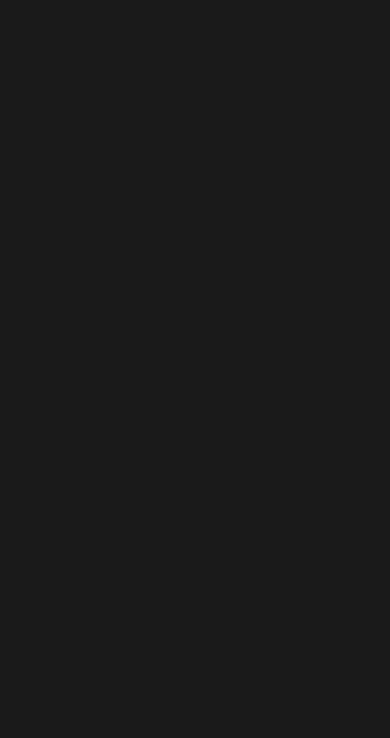
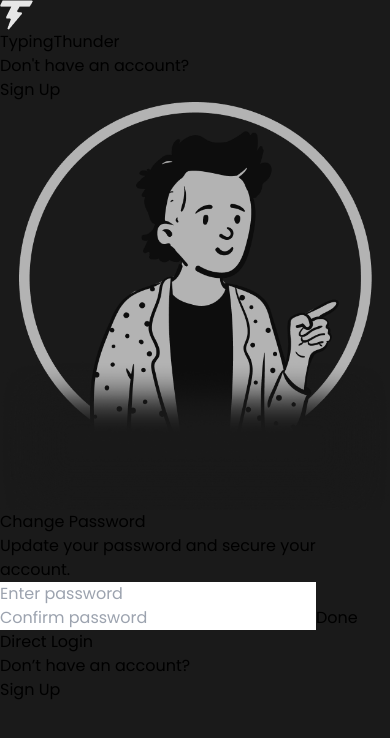
Before and after one commit to traptijindal/Typing-Thunder, a React (Vite) app in the folder typing_thunder/: page /change-password in a window 390 px wide. Before the commit this address had no page. Shown: the top 738 px of the page. Built offline with nearby package versions, Linux system fonts and the light colour scheme.

Commit message:
reset page and chnage password page

```diff
--- a/typing_thunder/src/App.jsx
+++ b/typing_thunder/src/App.jsx
@@ -3,6 +3,8 @@ import { Routes,Route } from 'react-router-dom'
 import Landing from './Pages/Landing.jsx'
 import Login from './Pages/Login.jsx'
 import Signup from './Pages/Signup.jsx'
+import Reset from './Pages/Reset.jsx'
+import ChangePassword from './Pages/ChangePassword.jsx'
 
 
 const App = () => {
@@ -12,6 +14,8 @@ const App = () => {
       <Route path="/" element={<Landing/>}/>
       <Route path="/login" element={<Login/>}/>
       <Route path="/signup" element={<Signup/>}/>
+      <Route path='/reset' element={<Reset/>}/>
+      <Route path='/change-password' element={<ChangePassword/>}/>
       </Routes>
 
     </div>
--- a/typing_thunder/src/CSS/Login.css
+++ b/typing_thunder/src/CSS/Login.css
@@ -9,6 +9,7 @@
   .wrapper {
     display: inline-flex;
      align-items: center;
+
   }
 
   .wrapper .static-txt {
@@ -70,3 +71,45 @@
     }
 
  }
+
+ @media (max-width: 1200px) {
+  .content {
+    margin: 32px 60px;
+  }
+
+  .wrapper .static-txt, .dynamic-txts li {
+    font-size: 32px;
+  }
+}
+
+@media (max-width: 992px) {
+  .content {
+    margin: 32px 40px;
+  }
+
+  .wrapper .static-txt, .dynamic-txts li {
+    font-size: 28px;
+  }
+}
+
+@media (max-width: 768px) {
+  .content {
+    margin: 32px 20px;
+  }
+
+  .wrapper {
+    flex-direction: column;
+    align-items: flex-start;
+  }
+
+  .wrapper .static-txt, .dynamic-txts li {
+    font-size: 24px;
+  }
+
+  .dynamic-txts {
+    margin-left: 0;
+    margin-top: 10px;
+    height: 24px;
+    line-height: 24px;
+  }
+}
--- /dev/null
+++ b/typing_thunder/src/Pages/ChangePassword.jsx
@@ -0,0 +1,49 @@
+import React from 'react'
+import image from "/reset_1.png"
+import logo from '/Logo.png'
+import { FcGoogle } from "react-icons/fc";
+
+const ChangePassword = () => {
+  return (
+    <div className='mx-5 md:my-[25px] lg:my-[32px] lg:mx-[80px] bg-[#1A1A1A] overflow-hidden '>
+      <div className='hidden text-sm lg:text-xl md:flex justify-between mb-[40px] lg:mb-[60px] '>
+    <div className='flex gap-[8px]'>
+      <img src={logo} alt="" className='width-[24px] height-[22px] lg:width-[33px] lg:height-[31px]'/>
+      <p className='text-[#E6E6E6]'>TypingThunder</p>
+    </div>
+
+
+   <div className='text-sm lg:text-lg flex gap-[8px]'>
+      <p className='text-[#B3B3B3] '>Don't have an account?</p>
+      <p className='text-[#FFFFFF] underline decoration-white underline-offset-4'>Sign Up</p>
+    </div>
+   </div>
+
+   <div className=' flex flex-col md:flex-row justify-between  mt-10 lg:mt-20'>
+      <div className="left w-[50%] hidden md:block">
+        <img src={image} alt="" className='h-[400px] lg:h-[500px] lg:w-[520px]' />
+     </div>
+
+     <div className="right w-full md:w-[40%] text-white ">
+         <h1 className='text-2xl lg:text-4xl text-[#FFFFFF] mb-2'>Change Password</h1>
+        <p className='text-[#B3B3B3] text-sm lg:text-base mb-6'>Update your password and secure your account.</p>
+        <input type="text" placeholder='Enter password' className='block w-full text-black bg-[#1A1A1A] mb-6 border border-white rounded-xl py-4 pl-2 pr-8 text-sm lg:text-lg'/>
+        <input type="text" placeholder='Confirm password' className='block w-full text-black bg-[#1A1A1A] mb-20 md:mb-6 border border-white rounded-xl py-4 pl-2 pr-8 text-sm lg:text-lg'/>
+        <button className='w-full mb-6 bg-white text-black border border-white rounded-xl py-2 lg:py-4 pl-2 pr-8 text-center  text-base lg:text-xl font-semibold'>Done</button>
+
+        <button className='w-full mb-4 md:mb-6  text-white border border-white rounded-xl py-2 lg:py-4 pl-2 pr-8 text-center  text-base lg:text-xl '>Direct Login</button>
+      </div>
+
+      <div className='flex md:hidden justify-center'>
+        <p className='text-[#B3B3B3] mr-2 '>Don’t have an account?</p>
+        <p className='text-[#FFFFFF]'>Sign Up</p>
+      </div>
+
+    </div>
+    </div>
+
+
+  )
+}
+
+export default ChangePassword
--- a/typing_thunder/src/Pages/Login.jsx
+++ b/typing_thunder/src/Pages/Login.jsx
@@ -1,19 +1,23 @@
-import React from 'react'
+import React, { useState } from 'react'
 import logo from '/Logo.png'
 import { FcGoogle } from "react-icons/fc";
 import '../CSS/Login.css'
 
 
 const Login = () => {
+
+
   return (
-    <div className='content '>
-    <div className='text-xl flex justify-between mb-[72px] '>
+    <div className='overflow-hidden'>
+   <div className='content '>
+      <div className='text-sm lg:text-xl flex justify-between mb-[40px] lg:mb-[60px] '>
       <div className='flex gap-[8px]'>
-        <img src={logo} alt="" className='width-[33px] height-[31px]'/>
+        <img src={logo} alt="" className='width-[24px] height-[22px] lg:width-[33px] lg:height-[31px]'/>
         <p className='text-[#E6E6E6]'>TypingThunder</p>
       </div>
 
-      <div className='text-lg flex gap-[8px]'>
+
+     <div className='text-sm lg:text-lg flex gap-[8px]'>
         <p className='text-[#B3B3B3] '>Don't have an account?</p>
         <p className='text-[#FFFFFF] underline decoration-white underline-offset-4'>Sign Up</p>
       </div>
@@ -22,8 +26,8 @@ const Login = () => {
 
       <div className='flex justify-between'>
         <div className='left w-[50%] mt-20 '>
-          <p className='text-[36px] text-[#B3B3B3]'>Compete with your friends</p>
-          <div className="wrapper mb-6">
+          <p className='text-[25px] lg:text-[36px] text-[#B3B3B3]'>Compete with your friends</p>
+          <div className="wrapper mb-4">
             <div className="static-txt">
                  in</div>
            <ul className="dynamic-txts">
@@ -32,27 +36,28 @@ const Login = () => {
            </ul>
           </div>
 
-           <p className='text-[#B3B3B3] text-xl mb-6'>Assess and improve your typing speed with our interactive typing tests. Receive instant feedback and track your progress over time.</p>
-           <button className='bg-[#FFFFFF] text-black text-base px-8 py-4 rounded-xl font-semibold'>Test Speed</button>
+           <p className='text-[#B3B3B3] text-base lg:text-xl mb-4'>Assess and improve your typing speed with our interactive typing tests. Receive instant feedback and track your progress over time.</p>
+           <button className='bg-[#FFFFFF] text-black text-base px-8 py-2 lg:py-4 rounded-xl font-semibold'>Test Speed</button>
         </div>
 
         <div className='right w-[40%]'>
-             <h1 className='text-4xl text-[#FFFFFF] mb-5'>Login</h1>
-             <p className='text-[#B3B3B3] text-base mb-8'>Login to test your typing speed with your companions.</p>
-             <input type="text" placeholder='Enter registered email or username' className='block w-full text-black bg-[#1A1A1A] mb-8 border border-white rounded-xl py-4 pl-2 pr-8'/>
-             <input type='text' placeholder='Enter password' className='block w-full text-black bg-[#1A1A1A] border border-white rounded-xl py-4 pl-2 pr-8 mb-8'/>
-             <p className='text-end mb-4 text-[#FFFFFF]'>Reset password</p>
-             <div className='flex mb-8'>
+             <h1 className='text-2xl lg:text-4xl text-[#FFFFFF] mb-2'>Login</h1>
+             <p className='text-[#B3B3B3] text-sm lg:text-base mb-6'>Login to test your typing speed with your companions.</p>
+             <input type="text" placeholder='Enter registered email or username' className='block w-full text-black bg-[#1A1A1A] mb-6 border border-white rounded-xl py-4 pl-2 pr-8 text-sm lg:text-lg'/>
+             <input type='text' placeholder='Enter password' className='block w-full text-black bg-[#1A1A1A] border border-white rounded-xl py-4 pl-2 pr-8 mb-4 text-sm lg:text-lg'/>
+             <p className='text-end mb-2 text-[#FFFFFF] text-sm lg:text-base '>Reset password</p>
+             <div className='flex mb-6'>
              <input type="checkbox"/>
-             <p className='text-[#FFFFFF] ml-2 text-base'>Remember me</p>
+             <p className='text-[#FFFFFF] ml-2 text-sm lg:text-base'>Remember me</p>
              </div>
-             <button className='w-full mb-8 bg-white text-black border border-white rounded-xl py-4 pl-2 pr-8 text-center text-xl font-semibold'>Continue</button>
-             <button className='w-full text-white border border-white rounded-xl py-4 pl-2 pr-8 text-center text-xl  flex justify-center items-center'> <FcGoogle className='mr-2'/>Continue with google</button>
+             <button className='w-full mb-6 bg-white text-black border border-white rounded-xl py-2 lg:py-4 pl-2 pr-8 text-center  text-base lg:text-xl font-semibold'>Continue</button>
+             <button className='w-full text-white border border-white rounded-xl py-2 lg:py-4 pl-2 pr-8 text-center text-base lg:text-xl  flex justify-center items-center'> <FcGoogle className='mr-2'/>Continue with google</button>
 
         </div>
       </div>
 
     </div>
+    </div>
   )
 }
 
--- /dev/null
+++ b/typing_thunder/src/Pages/Reset.jsx
@@ -0,0 +1,47 @@
+import React from 'react'
+import image from "/reset_1.png"
+import logo from '/Logo.png'
+import { FcGoogle } from "react-icons/fc";
+
+
+
+const Reset = () => {
+  return (
+    <div className='mx-5 md:my-[25px] lg:my-[32px] lg:mx-[80px] bg-[#1A1A1A] overflow-hidden '>
+        <div className='hidden text-sm lg:text-xl md:flex justify-between mb-[40px] lg:mb-[60px] '>
+    <div className='flex gap-[8px]'>
+      <img src={logo} alt="" className='width-[24px] height-[22px] lg:width-[33px] lg:height-[31px]'/>
+      <p className='text-[#E6E6E6]'>TypingThunder</p>
+    </div>
+
+
+   <div className='text-sm lg:text-lg flex gap-[8px]'>
+      <p className='text-[#B3B3B3] '>Don't have an account?</p>
+      <p className='text-[#FFFFFF] underline decoration-white underline-offset-4'>Sign Up</p>
+    </div>
+   </div>
+
+    <div className=' flex flex-col md:flex-row justify-between  mt-10 lg:mt-20'>
+      <div className="left w-[50%] hidden md:block">
+        <img src={image} alt="" className='h-[400px] lg:h-[470px] ' />
+     </div>
+
+     <div className="right w-full md:w-[40%] text-white ">
+         <h1 className='text-2xl lg:text-4xl text-[#FFFFFF] mb-2'>Reset Password</h1>
+        <p className='text-[#B3B3B3] text-sm lg:text-base mb-6'>Enter your email address to reset your password</p>
+        <input type="text" placeholder='Enter registered email' className='block w-full text-black bg-[#1A1A1A] mb-32 md:mb-6 border border-white rounded-xl py-4 pl-2 pr-8 text-sm lg:text-lg'/>
+        <button className='w-full mb-6 bg-white text-black border border-white rounded-xl py-2 lg:py-4 pl-2 pr-8 text-center  text-base lg:text-xl font-semibold'>Send OTP</button>
+        <button className='w-full text-white border border-white rounded-xl py-2 lg:py-4 pl-2 pr-8 text-center text-base lg:text-xl  flex justify-center items-center'> <FcGoogle className='mr-2'/> Continue with Google</button>
+      </div>
+
+      <div className='flex md:hidden mt-9 text-center'>
+        <p className='text-[#B3B3B3] mr-2'>Don’t have an account?</p>
+        <p className='text-[#FFFFFF]'>Sign Up</p>
+      </div>
+
+    </div>
+    </div>
+  )
+}
+
+export default Reset
--- a/typing_thunder/src/index.css
+++ b/typing_thunder/src/index.css
@@ -9,6 +9,6 @@ body {
   font-family: 'Poppins', sans-serif;
 }
 
-/* .content{
+.content{
     margin:32px 120px;
-} */
+}
```
Also changed, not shown: typing_thunder/public/reset_1.png (added).
